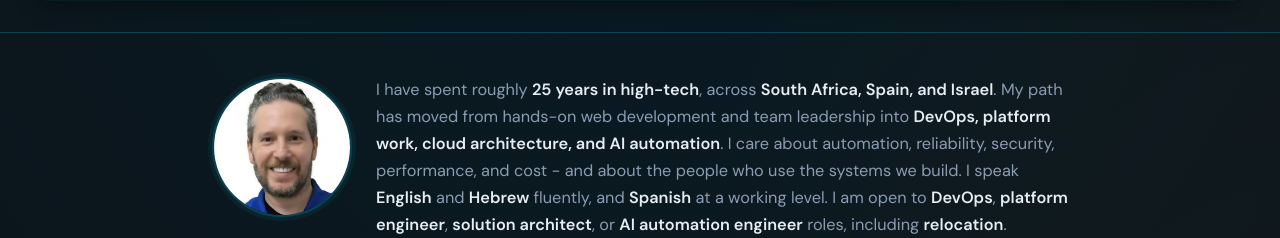
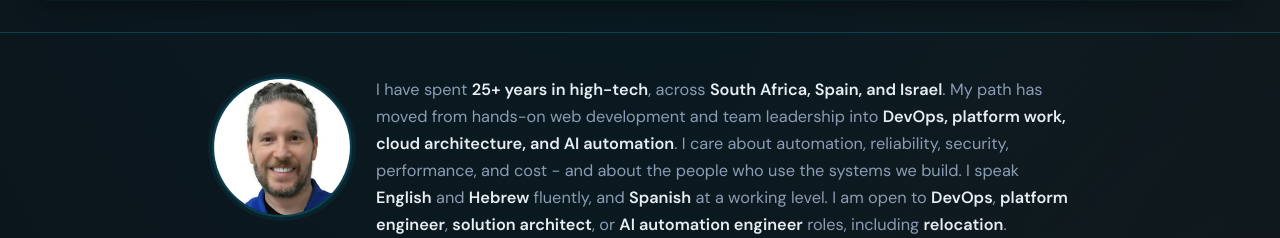
Before and after one commit to talorlik/talorlik, a website: page docs/index.html in a window 1280 px wide. Shown: the part 1060-1298 px from the top of the page. Drawn offline with Linux system fonts and the light colour scheme.

Commit message:
Made a tiny wording change.

```diff
--- a/docs/index.html
+++ b/docs/index.html
@@ -74,7 +74,7 @@
           decoding="async"
         />
         <p class="intro">
-          I have spent roughly <strong>25 years in high-tech</strong>, across
+          I have spent <strong>25+ years in high-tech</strong>, across
           <strong>South Africa, Spain, and Israel</strong>. My path has moved from
           hands-on web development and team leadership into
           <strong>DevOps, platform work, cloud architecture, and AI automation</strong>. I care
```
Also changed, not shown: README.md.
